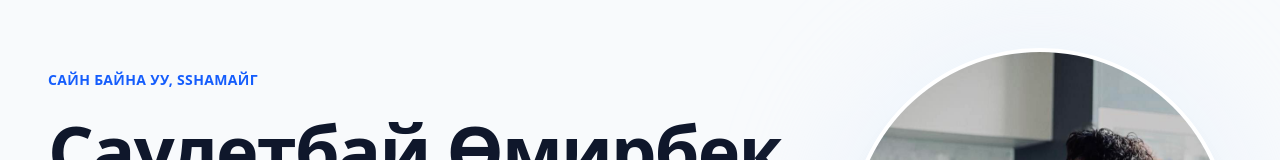
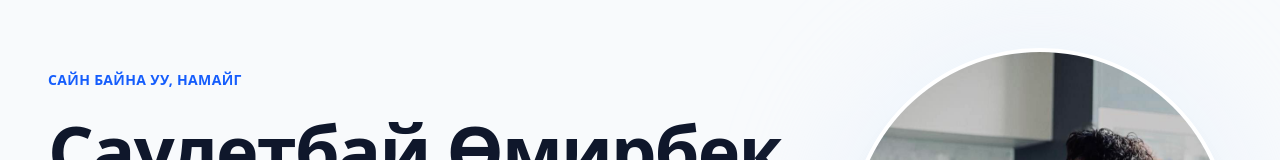
Before and after one commit to umirbyek/portfolio_umirbyek_contact, a React (Vite) app: page / in a window 1280 px wide. Shown: the part 144-304 px from the top of the page. Built offline with nearby package versions, Linux system fonts and the light colour scheme.

Commit message:
min fixed edit

```diff
--- a/src/components/About.tsx
+++ b/src/components/About.tsx
@@ -6,7 +6,7 @@ export default function About() {
     <section id="about" className="pt-32 pb-20 md:pt-48 md:pb-32 px-6 md:px-12 max-w-7xl mx-auto flex flex-col md:flex-row items-center gap-12">
       <div className="flex-1 space-y-6">
 
-          <h2 className="text-blue-600 dark:text-blue-400 font-semibold tracking-wide uppercase text-sm">Сайн байна уу, ssнамайг</h2>
+          <h2 className="text-blue-600 dark:text-blue-400 font-semibold tracking-wide uppercase text-sm">Сайн байна уу, намайг</h2>
           <h1 className="text-5xl md:text-7xl font-bold mt-2 mb-4 tracking-tight text-slate-900 dark:text-white">
           Саулетбай Өмирбек <br/> <span className="text-slate-400 dark:text-slate-500">гэдэг.</span>
           </h1>
```
